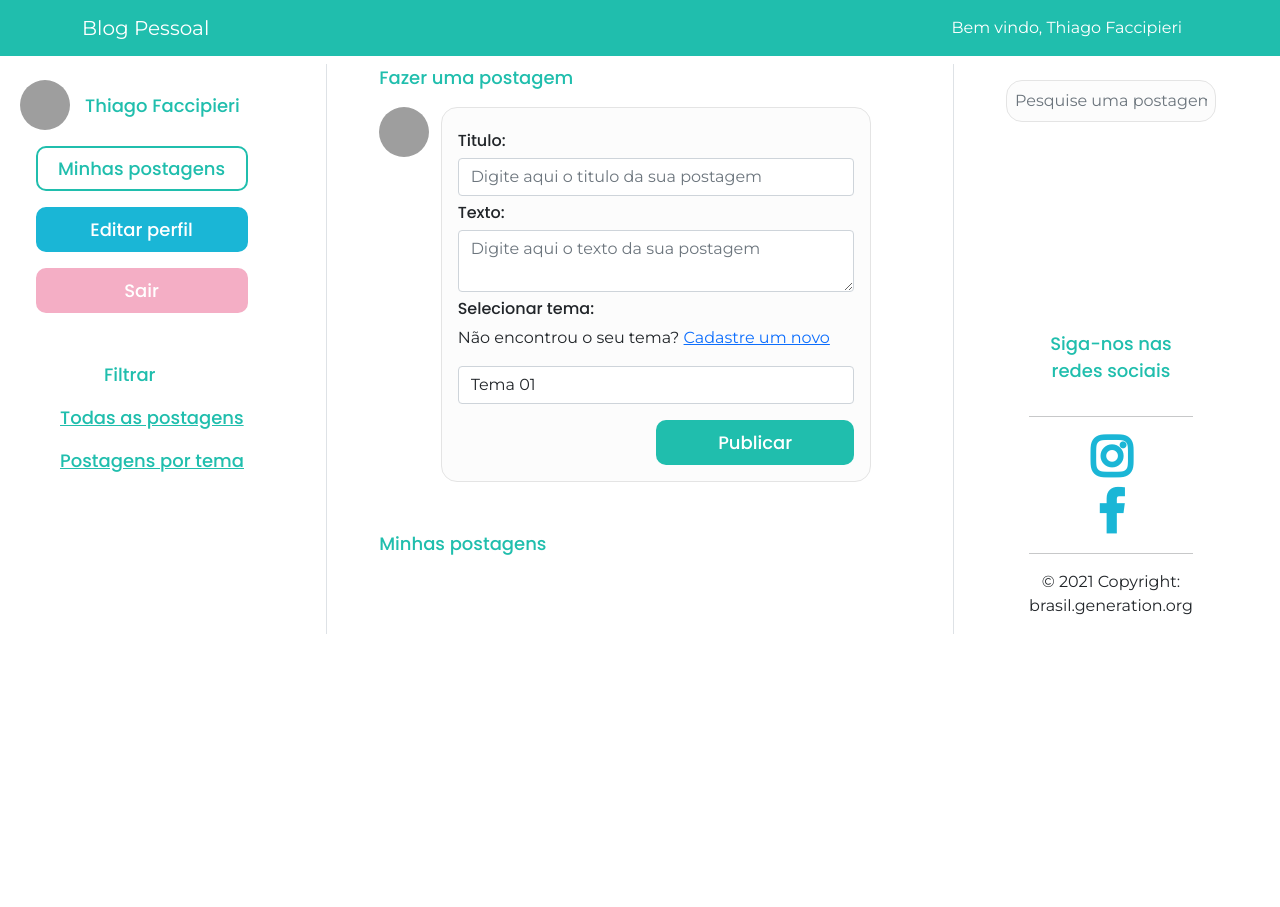
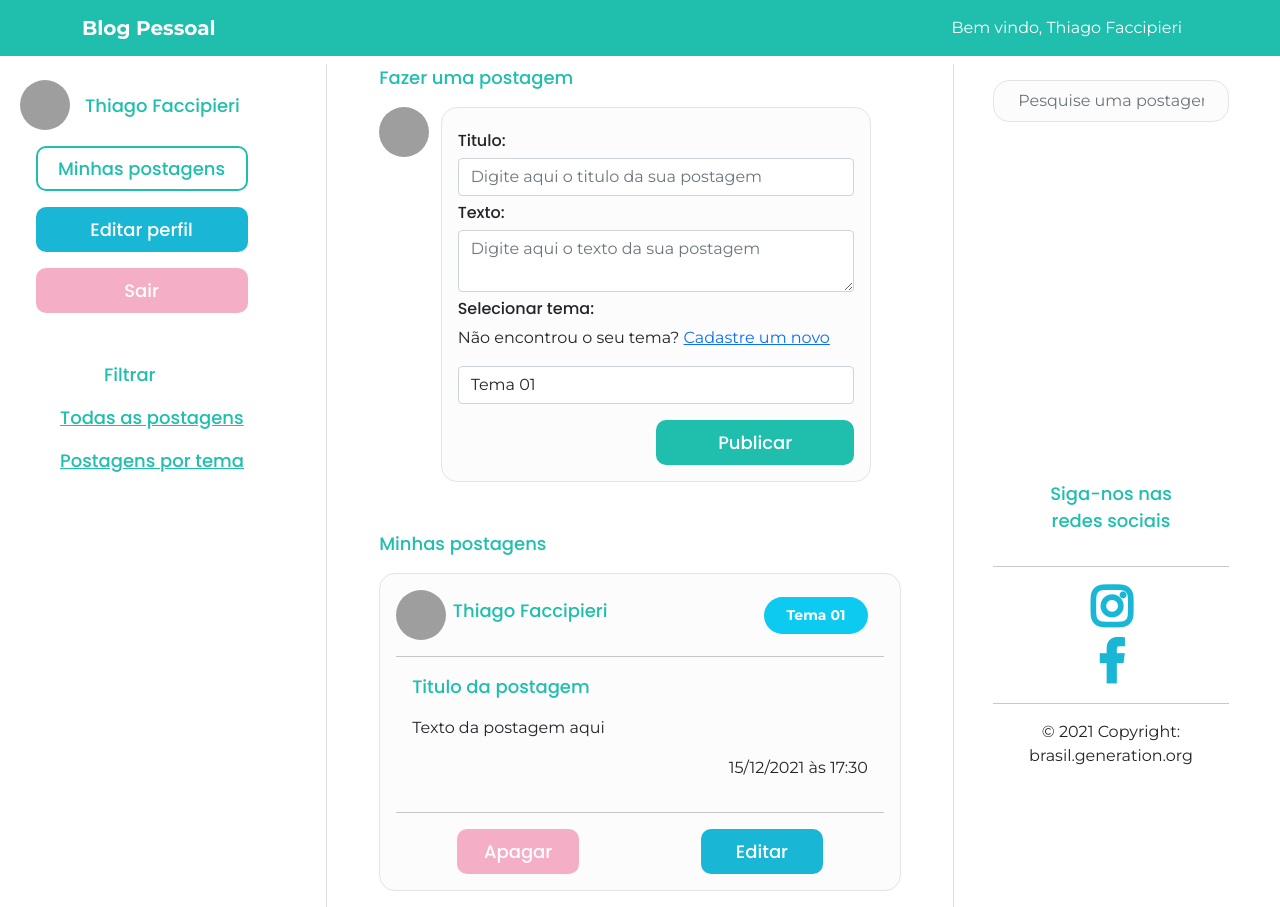
Before and after one commit to tjfaccipieri/testeblogpessoal, an Angular app: page /inicio in a window 1280 px wide. Both pictures are taken after a click on the tab "Minhas postagens". Before the commit the page ends 800 px from the top, so only its background shows below. Built offline with nearby package versions, Linux system fonts and the light colour scheme; grey boxes are pictures that could not be loaded.

Commit message:
adicionado modais de postagem

```diff
--- a/src/app/inicio/inicio.component.css
+++ b/src/app/inicio/inicio.component.css
@@ -77,8 +77,8 @@ label {
   margin: 5px 0;
 }
 
-.redesSociais {
-  margin-top: 20vh;
+.lateral {
+  height: 90vh;
 }
 
 .fa {
--- a/src/app/inicio/inicio.component.html
+++ b/src/app/inicio/inicio.component.html
@@ -8,6 +8,7 @@
       </div>
       <div class="nav flex-column nav-pills mt-3 align-items-center" id="v-pills-tab" role="tablist" aria-orientation="vertical">
           <button class="botao minhasPostagens ms-auto " id="v-pills-home-tab" data-bs-toggle="pill" data-bs-target="#v-pills-home" type="button" role="tab" aria-controls="v-pills-home" aria-selected="true">Minhas postagens</button>
+
           <button class='botao perfil ms-auto mt-3'>Editar perfil</button>
           <button class='botao sair ms-auto mt-3' (click)='sair()'>Sair</button>
 
@@ -57,6 +58,31 @@
         <div class="tab-content" id="v-pills-tabContent">
           <div class="tab-pane fade " id="v-pills-home" role="tabpanel" aria-labelledby="v-pills-home-tab">
             <p class='textoPerfil'>Minhas postagens</p>
+
+            <div class="cardPostagem mb-3">
+              <div class='d-flex align-items-center'>
+                <div class="col-1">
+                  <img src="https://github.com/tjfaccipieri.png" alt="Foto de perfil" class='fotoPerfil'>
+                </div>
+                <div class="col-11">
+                  <div class="d-flex justify-content-between px-3">
+                    <small class="textoPerfil my-0">Thiago Faccipieri</small>
+                    <small class='rounded-pill w-25 bg-info text-white p-2 text-center fw-bold'>Tema 01</small>
+                  </div>
+                </div>
+              </div>
+              <hr>
+              <div class="d-flex flex-column px-3">
+                <p class='textoPerfil'>Titulo da postagem</p>
+                <p>Texto da postagem aqui</p>
+                <p class="ms-auto">15/12/2021 às 17:30</p>
+              </div>
+              <hr>
+              <div class="d-flex justify-content-around">
+                <button class='botao sair w-25' data-bs-toggle="modal" data-bs-target="#deletePostagem">Apagar</button>
+                <button class='botao perfil w-25' data-bs-toggle="modal" data-bs-target="#editPostagem">Editar</button>
+              </div>
+            </div>
           </div>
           <div class="tab-pane fade show active" id="v-pills-profile" role="tabpanel" aria-labelledby="v-pills-profile-tab">
             <p class='textoPerfil'>Todas as postagens</p>
@@ -135,11 +161,11 @@
 
   <!-- sidebar da direita -->
   <div class="col-md-3">
-    <div class="sticky-top d-flex flex-column justify-content-center align-items-center">
-      <div class="row pt-3 mb-5">
-        <input type="text" placeholder="Pesquise uma postagem" class="form-control cardPostagem p-2">
+    <div class="sticky-top d-flex flex-column justify-content-between align-items-center lateral">
+      <div class="w-75 pt-3 mb-5">
+        <input type="text" placeholder="Pesquise uma postagem" class="form-control cardPostagem p-2 px-4">
       </div>
-      <div class="redesSociais  d-flex  flex-column align-items-center justify-content-center">
+      <div class="redesSociais d-flex flex-column align-items-center justify-content-center w-75">
         <p class="textoPerfil text-center">Siga-nos nas <br> redes sociais</p>
         <hr class='w-100'>
         <i class="fa fa-instagram mb-2"></i>
@@ -151,3 +177,58 @@
   </div>
   <!-- sidebar da direita -->
 </div>
+
+
+<!-- ! Inicio dos modais de postagem -->
+<!-- Modal delete de postagem -->
+<div class="modal fade" id="deletePostagem" tabindex="-1" aria-labelledby="deletePostagemLabel" aria-hidden="true">
+  <div class="modal-dialog modal-dialog-centered">
+    <div class="modal-content">
+      <div class="modal-header">
+        <h5 class="modal-title" id="deletePostagemLabel">Apagar postagem</h5>
+        <button type="button" class="btn-close" data-bs-dismiss="modal" aria-label="Close"></button>
+      </div>
+      <div class="modal-body">
+        Você tem certeza que deseja apagar esta postagem?
+      </div>
+      <div class="modal-footer">
+        <button type="button" class="botao sair w-25" data-bs-dismiss="modal">Cancelar</button>
+        <button class='botao publicar w-25 ms-auto mt-3'>Apagar</button>
+      </div>
+    </div>
+  </div>
+</div>
+
+<!-- Modal edição de postagem -->
+<div class="modal fade" id="editPostagem" tabindex="-1" aria-labelledby="editPostagemLabel" aria-hidden="true">
+  <div class="modal-dialog modal-dialog-centered">
+    <div class="modal-content">
+      <div class="modal-header">
+        <h5 class="modal-title textoPerfil" id="editPostagemLabel">Atualizar postagem</h5>
+        <button type="button" class="btn-close" data-bs-dismiss="modal" aria-label="Close"></button>
+      </div>
+      <div class="modal-body">
+        <form class='d-flex w-100 flex-column'>
+          <div class="form-group">
+            <label for="titulo">Titulo:</label>
+            <input type="text" class="form-control" placeholder="Digite aqui o titulo da sua postagem">
+          </div>
+          <div class="form-group">
+            <label for="texto">Texto:</label>
+            <textarea type="" class="form-control" row='3' placeholder="Digite aqui o texto da sua postagem"></textarea>
+          </div>
+          <div class="form-group">
+            <label for="tema">Selecionar tema:</label>
+            <select name="tema" id="tema" class="form-control">
+              <option value="">Tema 01</option>
+            </select>
+          </div>
+        </form>
+      </div>
+      <div class="modal-footer">
+        <button type="button" class="botao sair w-25" data-bs-dismiss="modal">Cancelar</button>
+        <button class='botao publicar w-25 ms-auto mt-3'>Atualizar</button>
+      </div>
+    </div>
+  </div>
+</div>
--- a/src/app/menu/menu.component.html
+++ b/src/app/menu/menu.component.html
@@ -1,6 +1,6 @@
 <nav class="navbar navbar-expand-lg fundoVerde">
   <div class="container">
-    <a class="navbar-brand text-white" href="#">Blog Pessoal</a>
+    <p class="navbar-brand text-white fw-bold m-0" href="#">Blog Pessoal</p>
     <button
       class="navbar-toggler"
       type="button"
```
